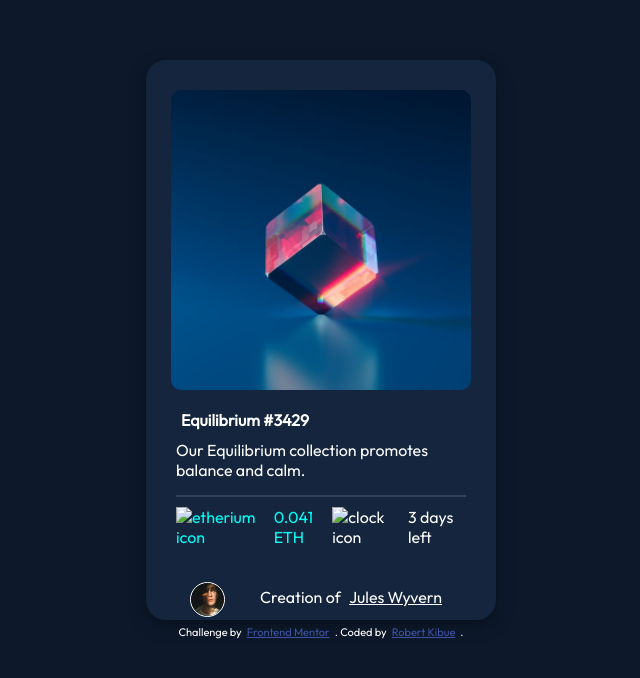
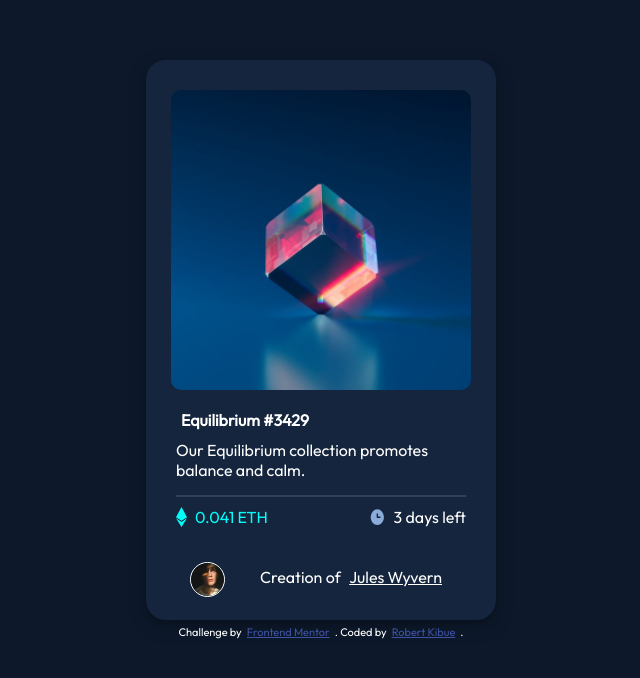
Before and after one commit to Robert-Thaiyah/NFT-preview-card, a plain HTML site: page index.html in a window 1280 px wide. Shown: the part 140-818 px from the top of the page, without its empty margins (319-959 px from the left). Drawn offline with Linux system fonts and the light colour scheme; the site is published under a folder, as on GitHub Pages, so addresses that start at the root find nothing.

Commit message:
livesite added

```diff
--- a/index.html
+++ b/index.html
@@ -32,10 +32,10 @@
 
     <div class="price-tags">
       <div class="eth">
-        <img src="/images/icon-ethereum.svg" alt="etherium icon"><p>0.041 ETH</p>
+        <img src="./images/icon-ethereum.svg" alt="etherium icon"><p>0.041 ETH</p>
       </div>
       <div class="time">
-        <img src="/images/icon-clock.svg" alt="clock icon"><p>3 days left</p>
+        <img src="./images/icon-clock.svg" alt="clock icon"><p>3 days left</p>
       </div>
 
     </div>
```
Also changed, not shown: 1 other file.
